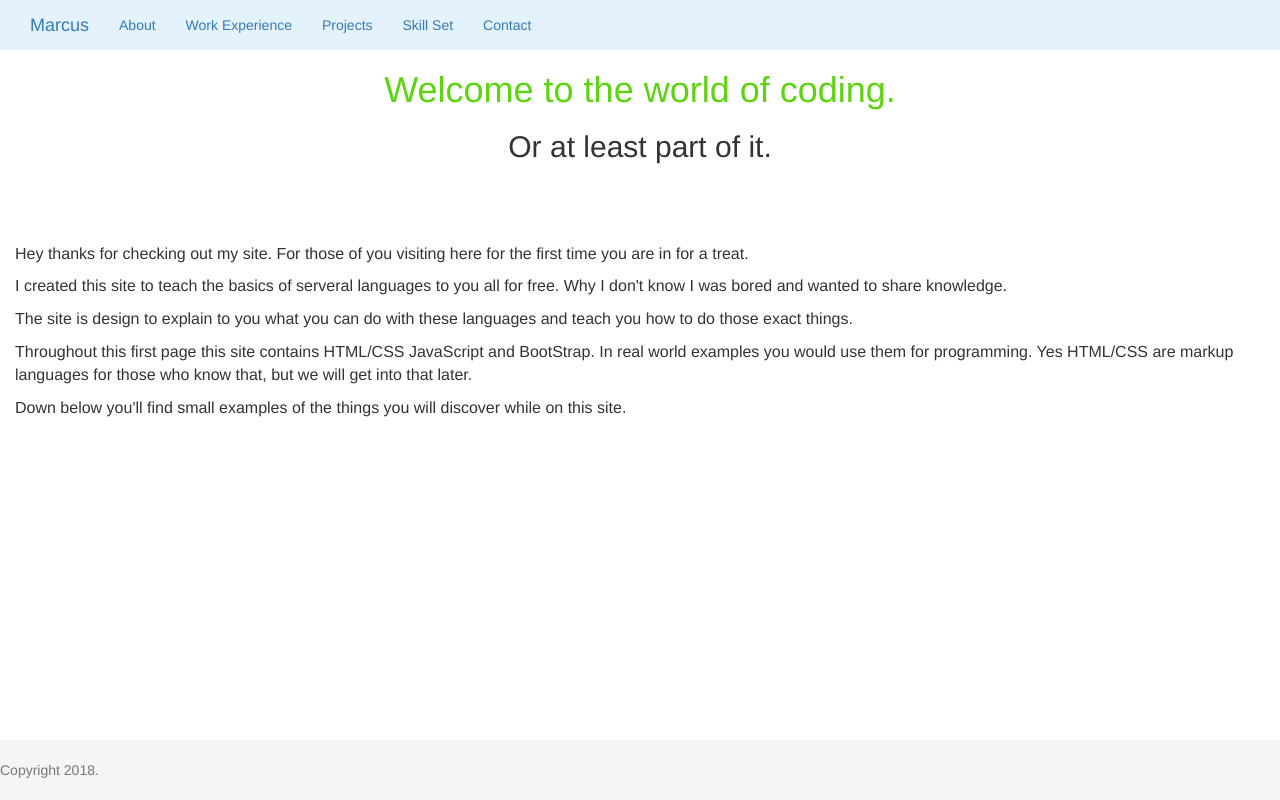
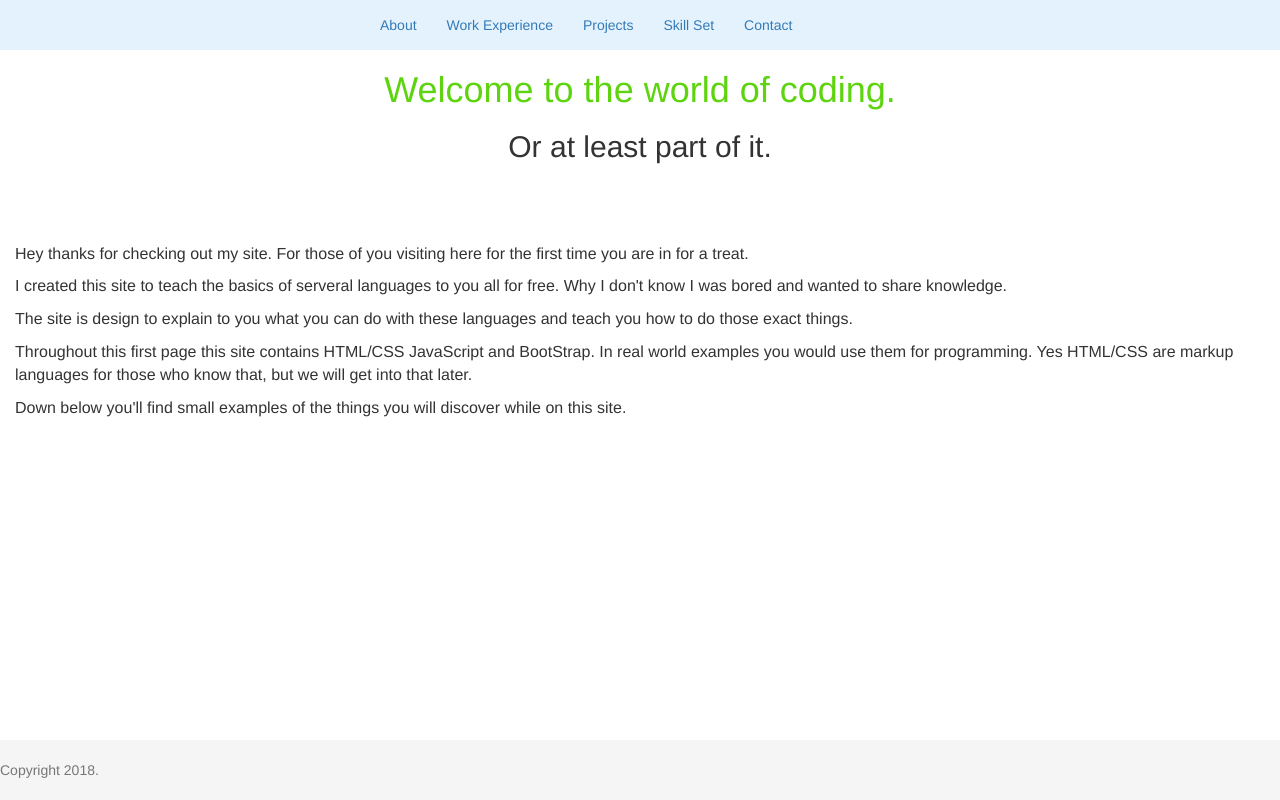
Before and after one commit to jilesm/TestPortfolio, a plain HTML site: page index.html in a window 1280 px wide. Drawn offline with Linux system fonts and the light colour scheme.

Commit message:
styled nav bar

```diff
--- a/css/index.css
+++ b/css/index.css
@@ -1,3 +1,18 @@
+/* Style for nav bar */
+header {
+    font-family: 'Franklin Gothic Medium', 'Arial Narrow', Arial, sans-serif;
+    width: 100%;
+
+}
+
+.nav .navbar-nav {
+    /* padding-left: 25em; */
+    margin: 0;
+    display: block;
+    padding-left: 25em;
+}
+
+/* End of nav bar */
 .wrapper {
     width: 100%;
 }
--- a/index.html
+++ b/index.html
@@ -21,21 +21,24 @@
    <title> Marcus Jiles </title>
       <!-- <link rel="shortcut icon" href="favicon.ico" type="image/x-icon"> -->
       <!-- <link rel="icon" href="favicon.ico" type="image/x-icon"> -->
+
       <link href="css/bootstrap-3.3.7-dist/bootstrap-3.3.7-dist/css/bootstrap.min.css" rel="stylesheet">
       <link href="css/bootstrap-3.3.7-dist/bootstrap-3.3.7-dist/css/bootstrap-theme.min.css" rel="stylesheet">
-  <link rel="stylesheet" href="css/index.css">
-  <link href="css/sticky-footer.css" rel="stylesheet">
+      <link rel="stylesheet" href="css/index.css">
+      <link href="css/sticky-footer.css" rel="stylesheet">
+
 
   </head>
 
 <body>
   <header>
     <!--Navigation Secion Begins-->
+
     <nav class = "nav navbar-light" style="background-color: #e3f2fd;">
       <div class = "container-fluid" style="width: 100%;">
         <div class = "navbar-header">
-          <a class = "navbar-brand" href = "index.html">Marcus</a>
-            <ul class="nav navbar-nav">
+
+            <ul class="nav navbar-nav navbarcenter">
                 <li><a hrer="#about">About</a></li>
                 <li><a href="#work">Work Experience</a></li>
                 <li><a href="#project">Projects</a></li>
@@ -45,31 +48,6 @@
         </div>
       </div>
     </nav>
-
-
-
-  <!-- <nav class= "nav navbar-light" style="background-color: #e3f2fd;">
-      <div class ="container-fluid">
-        <div class = "navbar-header">
-          <a class="navbar-brand" href="index.html">Marcus</a>
-        </div>
-        <ul class="nav navbar-nav">
-          <li class ="active"><a href = "index.html">About</a></li>
-          <li class="dropdown">
-           <a class="dropdown-toggle" data-toggle="dropdown" href="#">WebPages
-          <span class="caret"></span></a>
-          <ul class="dropdown-menu">
-            <li><a href="#">HTML/CSS</a></li>
-            <li><a href="#">JavaScript</a></li>
-            <li><a href="#">BootStrap</a></li>
-          </ul>
-        </li>
-        <li><a href="#">Page 2</a></li>
-        <li><a href="#">Page 3</a></li>
-        </ul>
-      </div>
-    </nav> -->
-   <!--Navigation Secion Ends-->
   </header>
 
 
```
